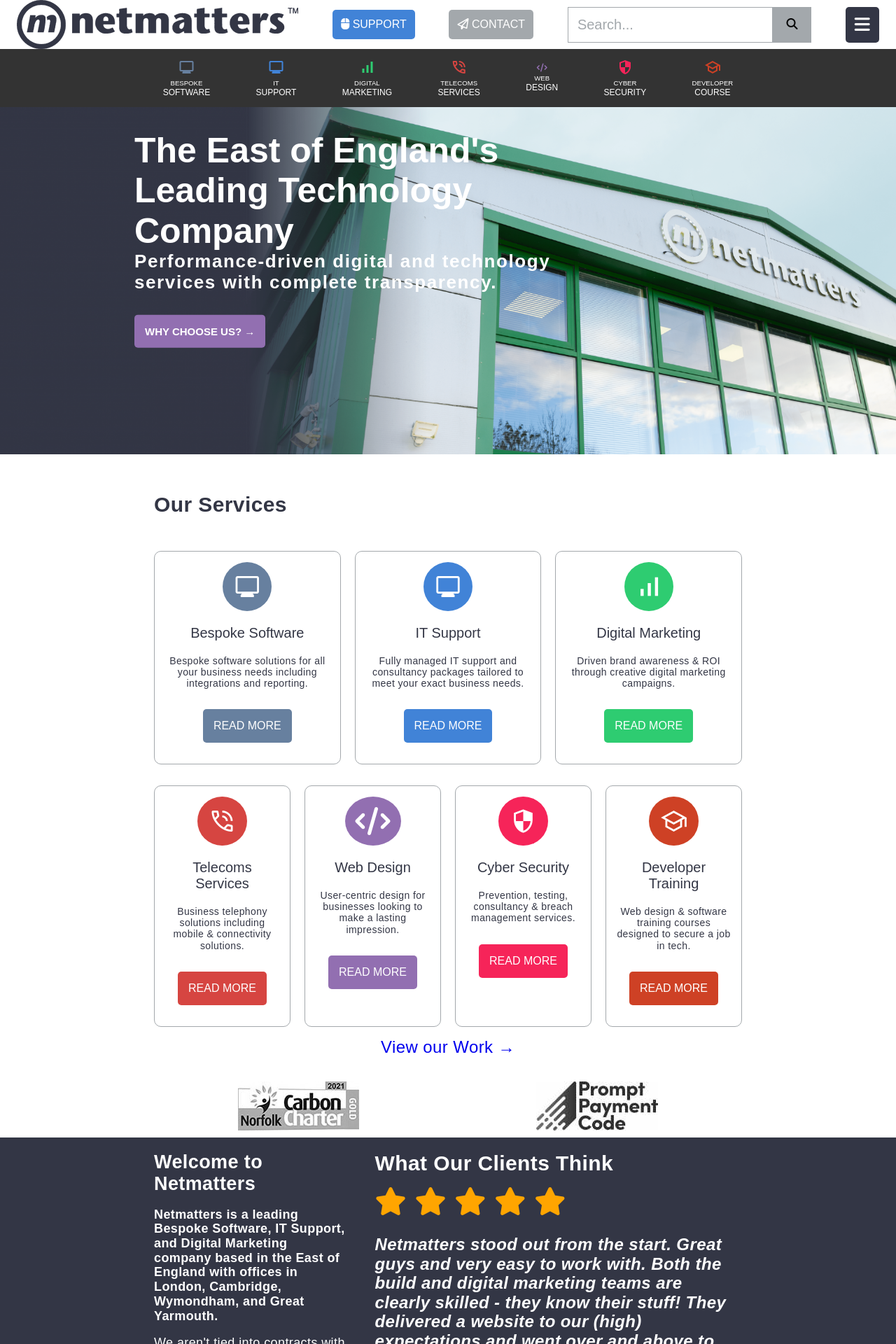
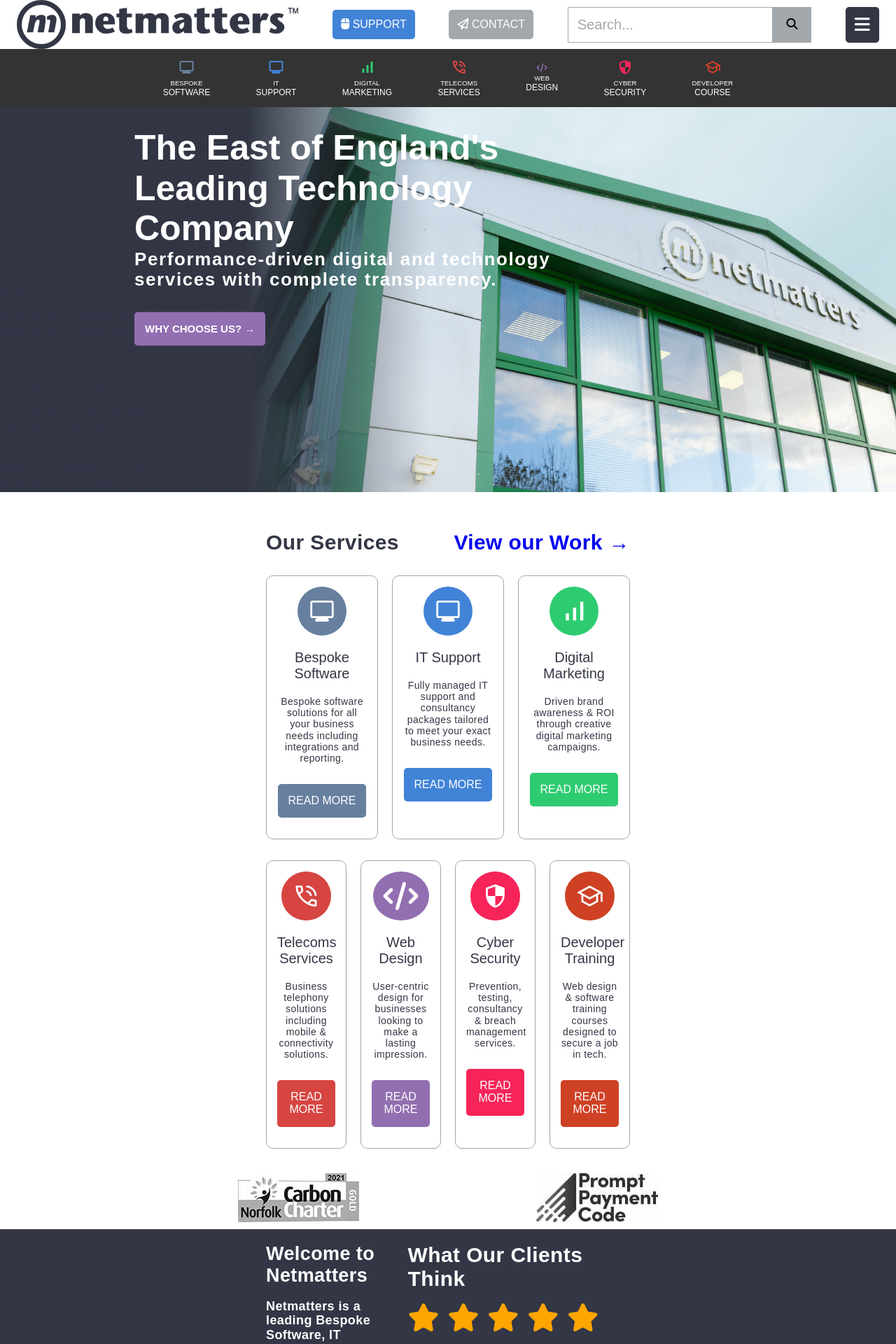
Before and after one commit to LizKodjo/NetMatters-HTML, a PHP site: page / in a window 1280 px wide. Shown: the top 1920 px of the page at 70% size. Run offline with PHP 8.4, Linux system fonts and the light colour scheme; some libraries are stand-ins or nearby versions.

Commit message:
using the page ruler to set the sections correctly.

```diff
--- a/css/style.css
+++ b/css/style.css
@@ -568,9 +568,8 @@ label {
     display: flex;
     justify-content: space-around;
     align-items: center;
-    flex-wrap: wrap;
   }
-  .smallnav {
+  .smallnav, .service-subheading2 {
     display: none;
   }
   .reviews {
@@ -580,7 +579,6 @@ label {
     display: none;
   }
   .main-pic {
-    position: relative;
     text-align: left;
     color: #fff;
   }
@@ -614,9 +612,9 @@ label {
     width: 100%;
     align-items: center;
     justify-content: space-around;
-    flex-wrap: wrap;
   }
-  .servicegrid h3 {
+  .servicegrid h3,
+  .service-subheading {
     font-size: 30px;
     font-weight: bold;
     letter-spacing: 0.4px;
@@ -679,17 +677,24 @@ label {
     font-weight: bold;
   }
   .footer-sections {
-    margin: 30px 200px;
+    margin: 0 360px;
+    height: 372px;
   }
   .copyinfo, .news-section, .intro-review, .latestnews,
   .servicegrid {
-    margin: 0 200px;
+    margin: 0 360px;
   }
   .news-section {
     display: flex;
     justify-content: flex-start;
+    display: flex;
     flex-direction: column;
     align-items: flex-start;
+    justify-content: space-around;
+  }
+  .newsletter {
+    display: flex;
+    height: 385px;
   }
   .news-inputs {
     display: flex;
@@ -725,6 +730,25 @@ label {
     font-size: larger;
     font-weight: bold;
   }
+  .headerpic {
+    height: 550px;
+  }
+  .service-subheading {
+    margin: 0;
+    color: #333645;
+  }
+  .serveheadings {
+    display: flex;
+    justify-content: space-between;
+    align-items: center;
+  }
+  .tablerows {
+    display: grid;
+    grid-template-columns: repeat(2, auto);
+    align-items: center;
+    grid-gap: 20px;
+    margin: auto;
+  }
 }
 @media screen and (max-width: 600px) {
   .topnav,
@@ -735,7 +759,7 @@ label {
   .webdesign .webdesignbtn,
   .cyber .cybersecbtn,
   .devcourse .devcoursebtn, .top-help,
-  .itbtn, .contactbtn {
+  .itbtn, .contactbtn, .service-subheading {
     display: none;
   }
   .topnav a.icon {
@@ -838,7 +862,8 @@ label {
   .webdesign .webdesignbtn,
   .cyber .cybersecbtn,
   .devcourse .devcoursebtn, .smallnav,
-  .itbtn, .contactbtn, .smallsearchphone {
+  .itbtn, .contactbtn, .smallsearchphone,
+  .service-subheading2 {
     display: none;
   }
   .topnav a.icon {
--- a/index.html
+++ b/index.html
@@ -6,6 +6,7 @@
     <meta name="viewport" content="width=device-width, initial-scale=1.0">
     <title>Full Service Digital Agency</title>
     <link rel="preconnect" href="https://fonts.googleapis.com">
+    <!-- <link rel="stylesheet" href="https://cdn.jsdelivr.net/npm/bootstrap@5.3.1/dist/css/bootstrap.min.css"> -->
     <link rel="stylesheet" href="https://cdnjs.cloudflare.com/ajax/libs/font-awesome/4.7.0/css/font-awesome.min.css">
     <script src="https://kit.fontawesome.com/f8bda8a3df.js" crossorigin="anonymous"></script>
     <link href="https://fonts.googleapis.com/css2?family=Material+Symbols+Outlined" rel="stylesheet" />
@@ -175,7 +176,11 @@
     <!-- Our Services -->
     <div class="container">
         <div class="servicegrid">
-            <h3>Our Services</h3><br>
+            <div class="serveheadings">
+                <h3>Our Services</h3>
+            <h2 class="service-subheading"><a href="#">View our Work &rarr;</a></h2>
+            </div>
+
             <div class="service-blocks">
                 <div class="service bespoke-block"><span class="material-symbols-outlined bespoke-icon">monitor</span>
                     <p class="service-topic">Bespoke Software</p>
@@ -218,7 +223,7 @@
                     <button class="btn servedev">Read more</button>
                 </div>
             </div>
-            <h2 class="service-subheading"><a href="#">View our Work &rarr;</a></h2>
+            <h2 class="service-subheading2"><a href="#">View our Work &rarr;</a></h2>
         </div>
         <!-- Partners -->
         <div class="partners">
@@ -366,6 +371,7 @@
             <div class="news-section">
                 <form class="newsform" method="post">
                     <h2>Email Newsletter Sign-Up</h2>
+                    <div class="tablerows">
                     <div class="row">
                         <div class="col-25">
                             <label for="yourname">Your name *</label>
@@ -382,28 +388,9 @@
                             <input type="text" id="email" placeholder="">
                         </div>
                     </div>
+                    </div>
                     </form>
-                    <!-- <div class="news-inputs"> -->
-                        <!-- <div class="form-sections row">
-                            <div class="newsname">
-                                <div class="col-25">
-                                    <label for="name">Your name *</label><br>
-                                </div>
-                                <div class="col-100">
-                                    <input type="text" id="name" name="name" required>
-                                </div>
-                            </div>
-                        </div>
-                        <div class="form-sections row">
-                            <div>
-                                <div class="col-25">
-                                <label for="email">Your email *</label><br></div>
-                                <div class="col-100">
-                                <input type="email" id="email" name="email" required></div>
-                            </div>
-                        </div>
-                    </div>
-                </form> -->
+
                 <div class="marketinfo">
                     <input id="privacy" type="checkbox" class="private-check">
                     <label class="privacy-label" for="privacy">Please tick this box if you wish to receive marketing
--- a/scss/base/_base.scss
+++ b/scss/base/_base.scss
@@ -579,9 +579,9 @@ label {
         display: flex;
         justify-content: space-around;
         align-items: center;
-        flex-wrap: wrap;
+        // flex-wrap: wrap;
     }
-    .smallnav {
+    .smallnav, .service-subheading2 {
         display:none;
     }
     .reviews {
@@ -591,7 +591,7 @@ label {
         display: none;
     }
     .main-pic {
-        position: relative;
+        // position: relative;
         text-align: left;
         color: $white;
         // z-index: 1;
@@ -629,9 +629,10 @@ label {
         width: 100%;
         align-items: center;
         justify-content: space-around;
-        flex-wrap: wrap;
+        // flex-wrap: wrap;
     }
-    .servicegrid h3 {
+    .servicegrid h3,
+    .service-subheading {
         font-size: 30px;
         font-weight: bold;
         letter-spacing: .4px;
@@ -697,17 +698,24 @@ label {
     }
 
     .footer-sections {
-        margin: 30px 200px;
+        margin: 0 360px;
+        height: 372px;
     }
     .copyinfo, .news-section, .intro-review, .latestnews,
     .servicegrid {
-        margin: 0 200px;
+        margin: 0 360px;
     }
 
     .news-section {
         @include justifyflexstart;
+        display:flex;
         flex-direction: column;
         align-items: flex-start;
+        justify-content: space-around;
+    }
+    .newsletter {
+        display:flex;
+        height:385px;
     }
     .news-inputs {
         @include justifyflexstart;
@@ -744,6 +752,25 @@ label {
         font-size: larger;
         font-weight:bold;
     }
+    .headerpic {
+        height: 550px;
+    }
+    .service-subheading {
+        margin:0;
+        color: $primary-dark-col;
+    }
+    .serveheadings {
+        display: flex;
+        justify-content: space-between;
+        align-items: center;
+    }
+    .tablerows {
+        display: grid;
+        grid-template-columns: repeat(2, auto);
+        align-items:center;
+        grid-gap: 20px;
+        margin: auto;
+    }
 }
 
 // hide nav on small screens
@@ -756,7 +783,7 @@ label {
     .webdesign .webdesignbtn,
     .cyber .cybersecbtn,
     .devcourse .devcoursebtn, .top-help,
-    .itbtn, .contactbtn {
+    .itbtn, .contactbtn, .service-subheading {
         display: none;
     }
     .topnav a.icon {
@@ -864,7 +891,8 @@ label {
     .webdesign .webdesignbtn,
     .cyber .cybersecbtn,
     .devcourse .devcoursebtn, .smallnav,
-    .itbtn, .contactbtn, .smallsearchphone {
+    .itbtn, .contactbtn, .smallsearchphone,
+    .service-subheading2 {
         display: none;
     }
 
```
Also changed, not shown: 1 other file.
